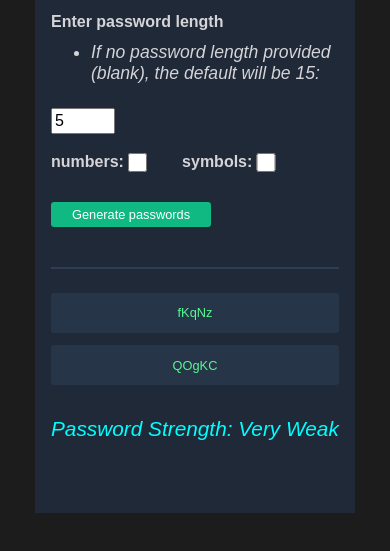
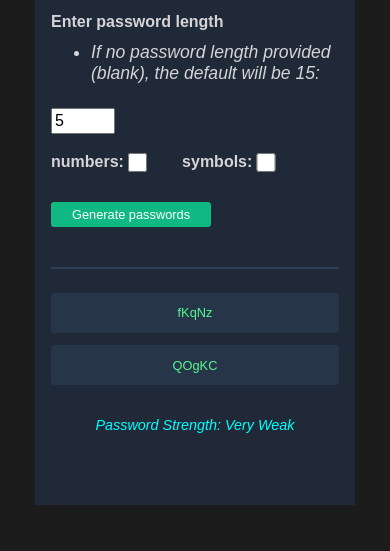
Before and after one commit to ayii365/password-generator-app, a plain HTML site: page index.html in a window 390 px wide. Both pictures are taken after typing "5" into the empty fields and a click on the button "Generate passwords". Shown: the part 135-686 px from the top of the page. Drawn offline with Linux system fonts and the light colour scheme.

Commit message:
feat: refine password strength evaluation to be more strict and decrease status notification responsive font sizes

```diff
--- a/index.css
+++ b/index.css
@@ -216,6 +216,10 @@ hr {
     color: #10b981;
 }
 
+.status-noti {
+    font-size: 1.3rem;
+}
+
 /* Responsive Designs */
 
 /* Laptop Screens */
@@ -330,6 +334,10 @@ hr {
         min-height: 3rem;
         max-width: none; /* Removes the max-width from the button styling */
     }
+
+    .status-noti {
+        font-size: 1.2rem;
+    }
 }
 
 
@@ -433,6 +441,10 @@ hr {
     .pass-slot {
         min-height: 2.5rem;
         max-width: none; /* Removes the max-width from the button styling */
+    }
+
+    .status-noti {
+        font-size: 1.1rem;
     }
 }
 
@@ -541,6 +553,11 @@ hr {
         max-width: none; /* Removes the max-width from the button styling */
     }
 
+    .status-noti {
+        text-align: center;
+        font-size: 1rem;
+    }
+
 }
 
 /* Small Mobile Screens */
@@ -644,4 +661,9 @@ hr {
         max-width: none; /* Removes the max-width from the button styling */
     }
 
+    .status-noti {
+        text-align: center;
+        font-size: 0.9rem;
+    }
+
 }
--- a/index.js
+++ b/index.js
@@ -48,10 +48,12 @@ function getPasswordStatus(len, isNum, isSymb) {
 
     if (len <=5) { // If length is 5 or below
         points += 1;
-    } else if (len > 5 && len <=9) { // If length is 5 to 9
+    } else if (len > 5 && len <=8) { // If length is 6, 7, or 8
         points += 2;
-    } else { // If length is 10 or more
+    } else if (len > 8 && len <=11) { // If length is 9, 10, or 11
         points += 3
+    } else { // if length is 12 or greater
+        points += 4
     }
 
     // If isNum
@@ -67,15 +69,15 @@ function getPasswordStatus(len, isNum, isSymb) {
     }
 
     // ----- Points System
-    // max points = 5
+    // max points = 6
     // min points = 1
-    if (points === 1) {
+    if (points === 1 || points === 2) {
         return "Very Weak";
-    } else if (points === 2) {
+    } else if (points === 3) {
         return "Weak";
-    } else if (points === 3) {
+    } else if (points === 4) {
         return "Good";
-    } else if (points === 4) {
+    } else if (points === 5) {
         return "Strong";
     } else {
         return "Very Strong";
```
